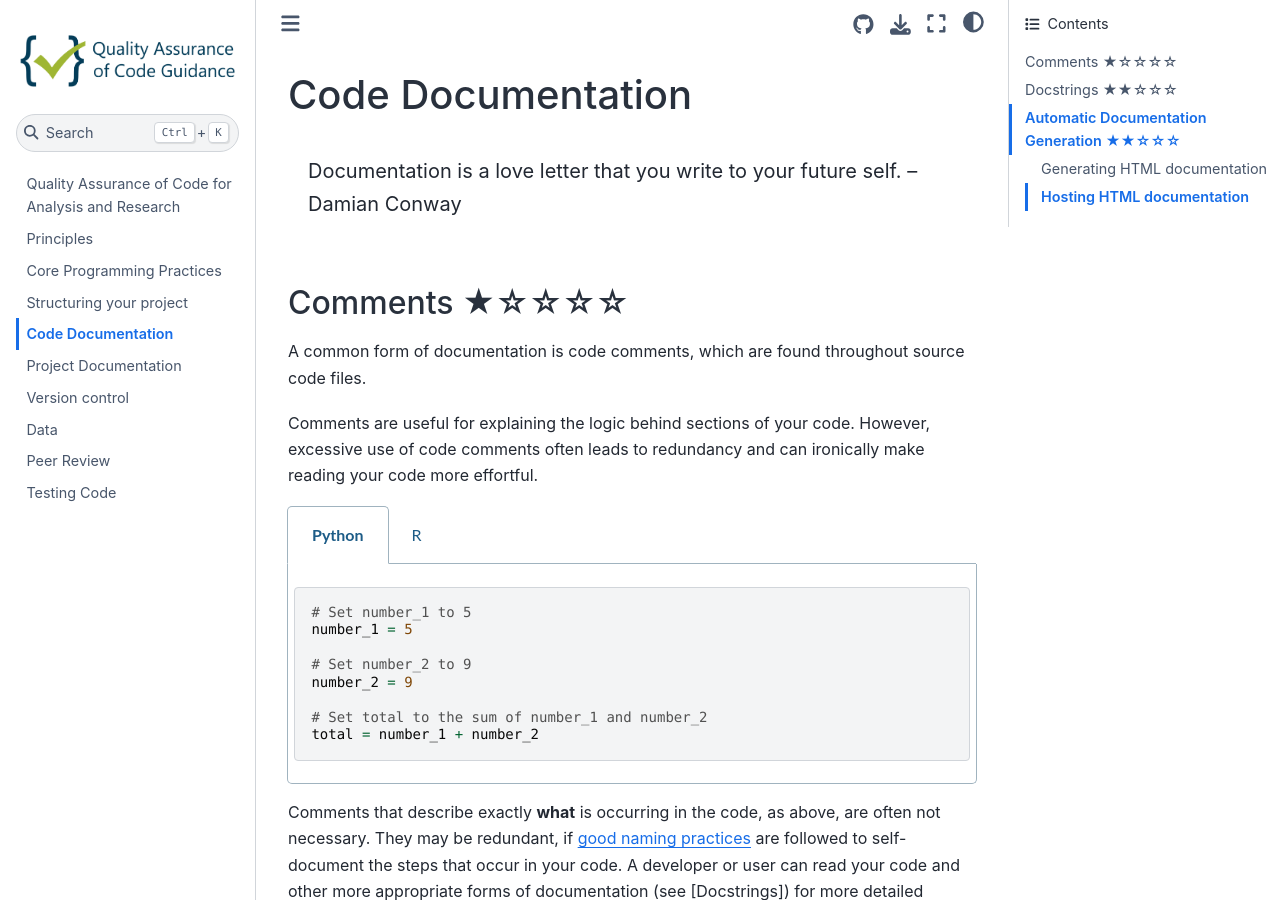
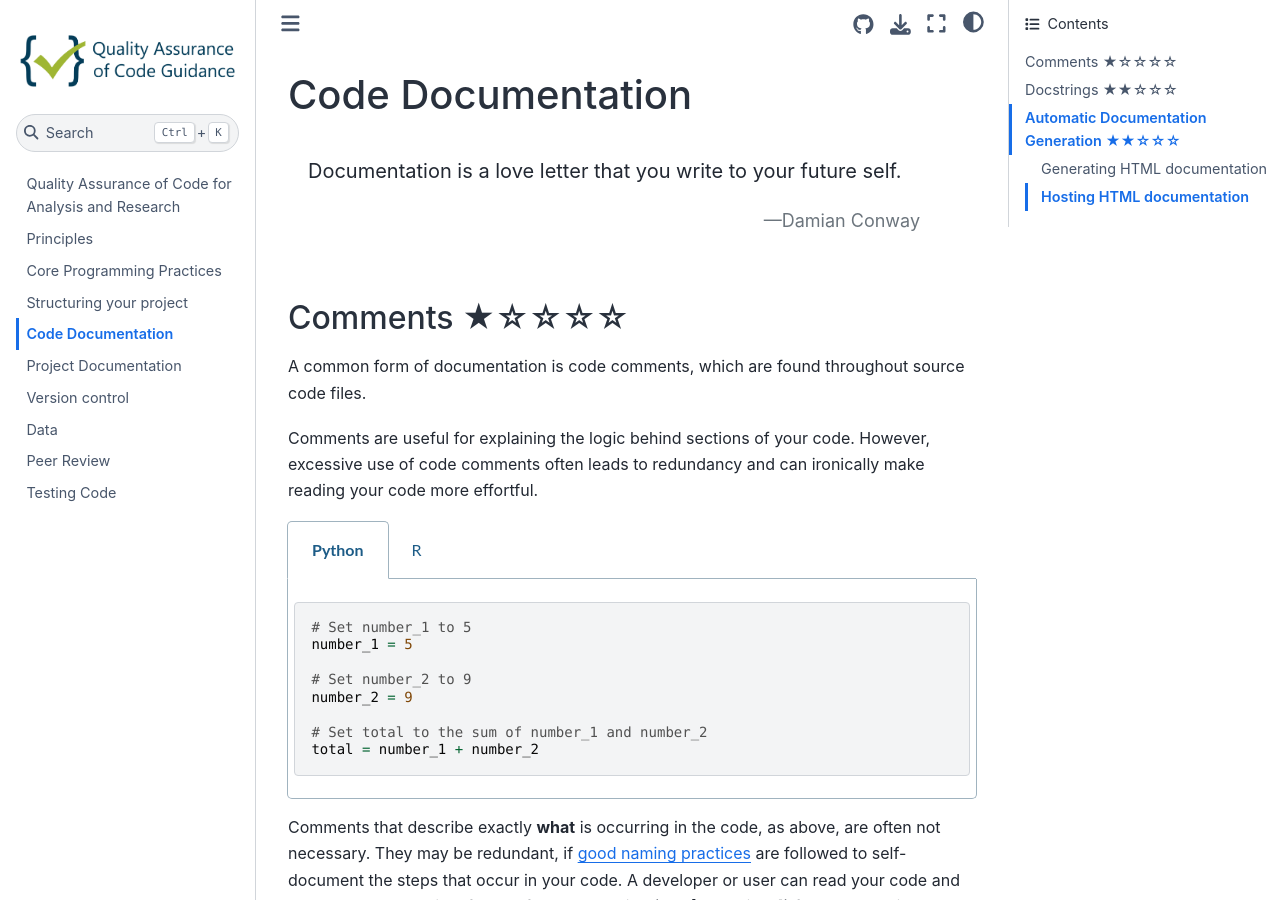
Before and after one commit to best-practice-and-impact/qa-of-code-guidance, a Jupyter Book: the page built from book/code_documentation.md, in a window 1280 px wide and 900 px high. Built offline with Jupyter Book 1.0.4 settings and Sphinx 7.4.7 and the Sphinx Book theme 1.1.4, drawn with Linux system fonts in a browser that asks for light colours.

````diff
--- a/book/_toc.yml
+++ b/book/_toc.yml
@@ -2,7 +2,7 @@ file: index
 sections:
 - file: principles
 - file: core_programming
-- file: structure_project
+- file: project_structure
 - file: code_documentation
 - file: project_documentation
 - file: version_control
--- a/book/code_documentation.md
+++ b/book/code_documentation.md
@@ -2,6 +2,7 @@
 
 ```{epigraph}
 Documentation is a love letter that you write to your future self.
+
 -- Damian Conway
 ```
 
````
Also changed, not shown: book/project_structure.md (renamed from book/structure_project.md).
